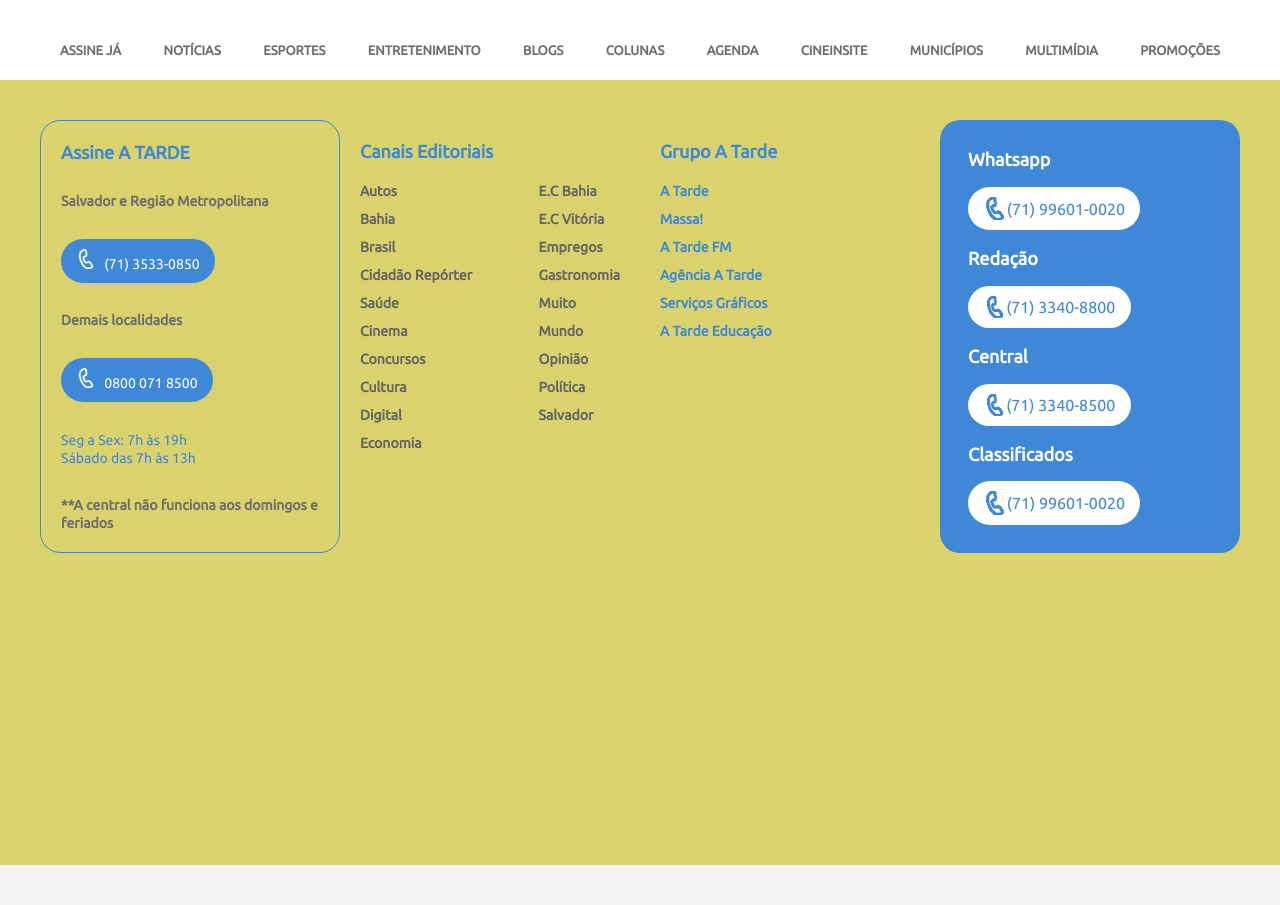
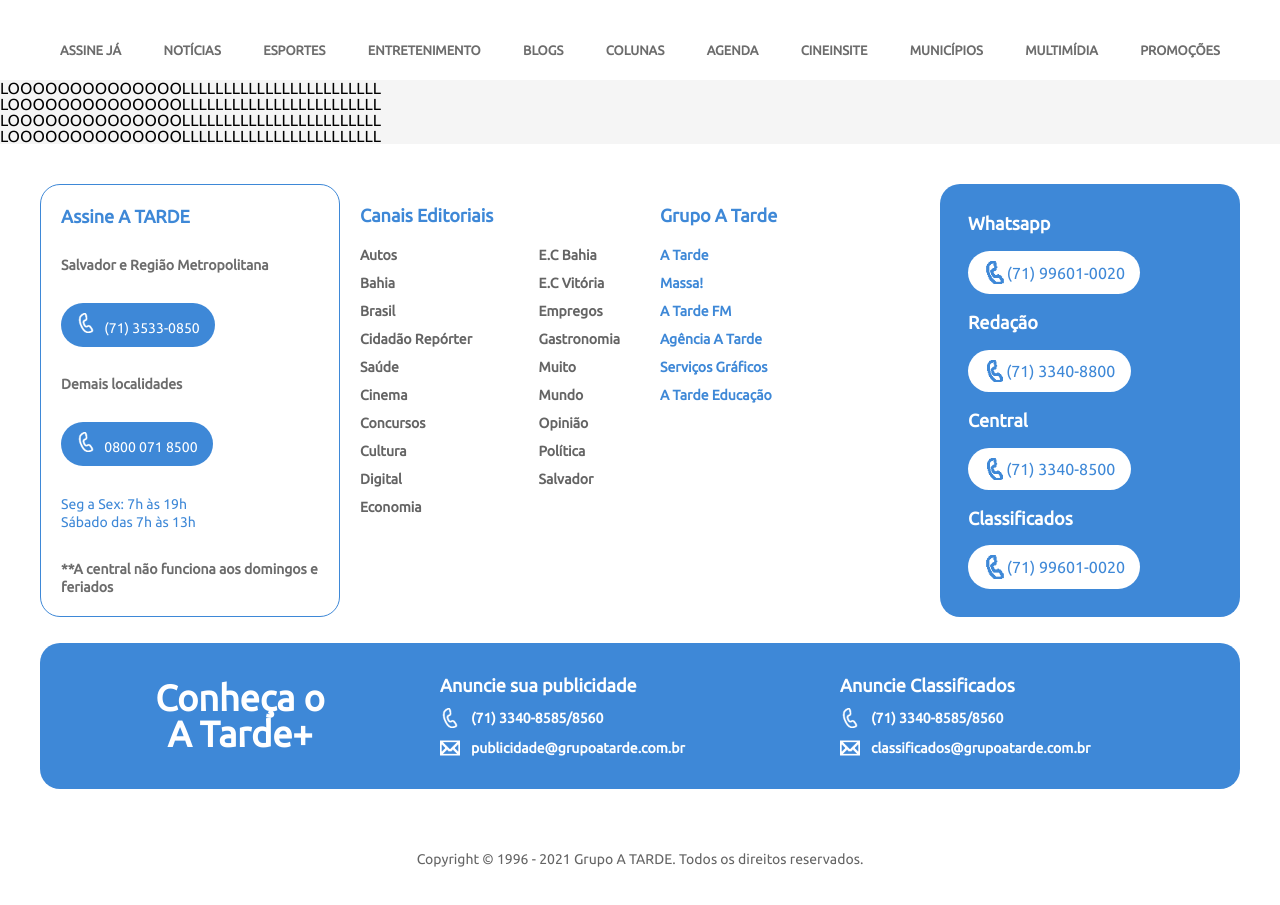
Before and after one commit to Ryan-Mamede/Portal-A-tarde2, a plain HTML site: page index.html in a window 1280 px wide. Shown: the part 81-986 px from the top of the page. Before the commit the page ends 946 px from the top, so only its background shows below. Drawn offline with Linux system fonts and the light colour scheme.

Commit message:
commit final footer

```diff
--- a/css/footer.css
+++ b/css/footer.css
@@ -1,6 +1,6 @@
 .atr-footer {
     align-items: center;
-    background-color: rgb(218, 210, 109);
+    background-color: rgb(255, 255, 255);
     display: inline-block;
     height: 785px;
     justify-content: center;
@@ -147,3 +147,65 @@
 .atr-footer-span-2 img {
    width: 16%;
 }
+
+.atr-footer-publi {
+   background-color: #3E88D7;
+   border-radius: 20px;
+   display: grid;
+   grid-template-columns: repeat(3,1fr);
+}
+
+.atr-footer-publi-column {
+   display: flex;
+   flex-direction: column;
+   height: 146px;
+   justify-content: center;
+   margin: 0;
+   width: 100%;
+}
+
+.atr-footer-publi-column a {
+   text-decoration: none;
+}
+
+.atr-title-footer-publi {
+   color: white;
+   font-size: 36px;
+   font-weight: bold;
+   text-align: center;
+}
+
+.atr-title-footer-publi-2 {
+   font-size: 18px;
+   color: white;
+   font-weight: bold;
+   line-height: 35px;
+   width: 100%;
+}
+
+.atr-span-publi {
+   align-items: center;
+   color: white;
+   display: flex;
+   font-size: 14px;
+   margin: 5px 0;
+   font-weight: bold;
+}
+
+.atr-span-publi img {
+  margin-right: 11px;
+}
+
+.atr-footer-copyright {
+   align-items: center;
+   display: flex;
+   height: 150px;
+   justify-content: center;
+   width: 100%;
+}
+
+.atr-footer-copyright span {
+   color: #646464;
+   font-size: 14px;
+   font-weight: normal;
+}
--- a/index.html
+++ b/index.html
@@ -60,6 +60,14 @@
 
     </div>
   </header>
+
+
+  <main>
+    <h1>LOOOOOOOOOOOOOOLLLLLLLLLLLLLLLLLLLLLLLL</h1>
+    <h1>LOOOOOOOOOOOOOOLLLLLLLLLLLLLLLLLLLLLLLL</h1>
+    <h1>LOOOOOOOOOOOOOOLLLLLLLLLLLLLLLLLLLLLLLL</h1>
+    <h1>LOOOOOOOOOOOOOOLLLLLLLLLLLLLLLLLLLLLLLL</h1>
+  </main>
 
   <footer class="atr-footer">
     <section class="atr-footer-section">
@@ -165,14 +173,50 @@
             <img src="./img/telefone-azul.png" alt="imagem de telefone">
             (71) 99601-0020
             </span>
-
           </div>
         </div>
 
 
       </div>
 
+      <div class="atr-footer-publi">
+        <div class="atr-footer-publi-column">
+          <h3 class="atr-title-footer-publi">Conheça o <br>A Tarde+</h3>
+        </div>
+
+        <div class="atr-footer-publi-column">
+          <a href="#"><h4 class="atr-title-footer-publi-2">Anuncie sua publicidade</h4></a>
+          <span class="atr-span-publi">
+            <img src="./img/telefone-p.png" alt="imagem de telefone">
+            (71) 3340-8585/8560
+          </span>
+          <span class="atr-span-publi">
+            <img src="./img/e-mail-p.png" alt="email">
+              publicidade@grupoatarde.com.br
+          </span>
+        </div>
+
+        <div class="atr-footer-publi-column">
+          <a href="#"><h4 class="atr-title-footer-publi-2">Anuncie Classificados</h4></a>
+          <span class="atr-span-publi">
+            <img src="./img/telefone-p.png" alt="imagem de telefone">
+            (71) 3340-8585/8560
+          </span>
+          <span class="atr-span-publi">
+            <img src="./img/e-mail-p.png" alt="email">
+              classificados@grupoatarde.com.br
+          </span>
+        </div>
+
+      </div>
+
+      <div class="atr-footer-copyright">
+        <span>Copyright © 1996 - 2021 Grupo A TARDE. Todos os direitos reservados.</span>
+      </div>
+
   </section>
+
   </footer>
+
 </body>
 </html>
```
Also changed, not shown: img/e-mail-p.png (added).
